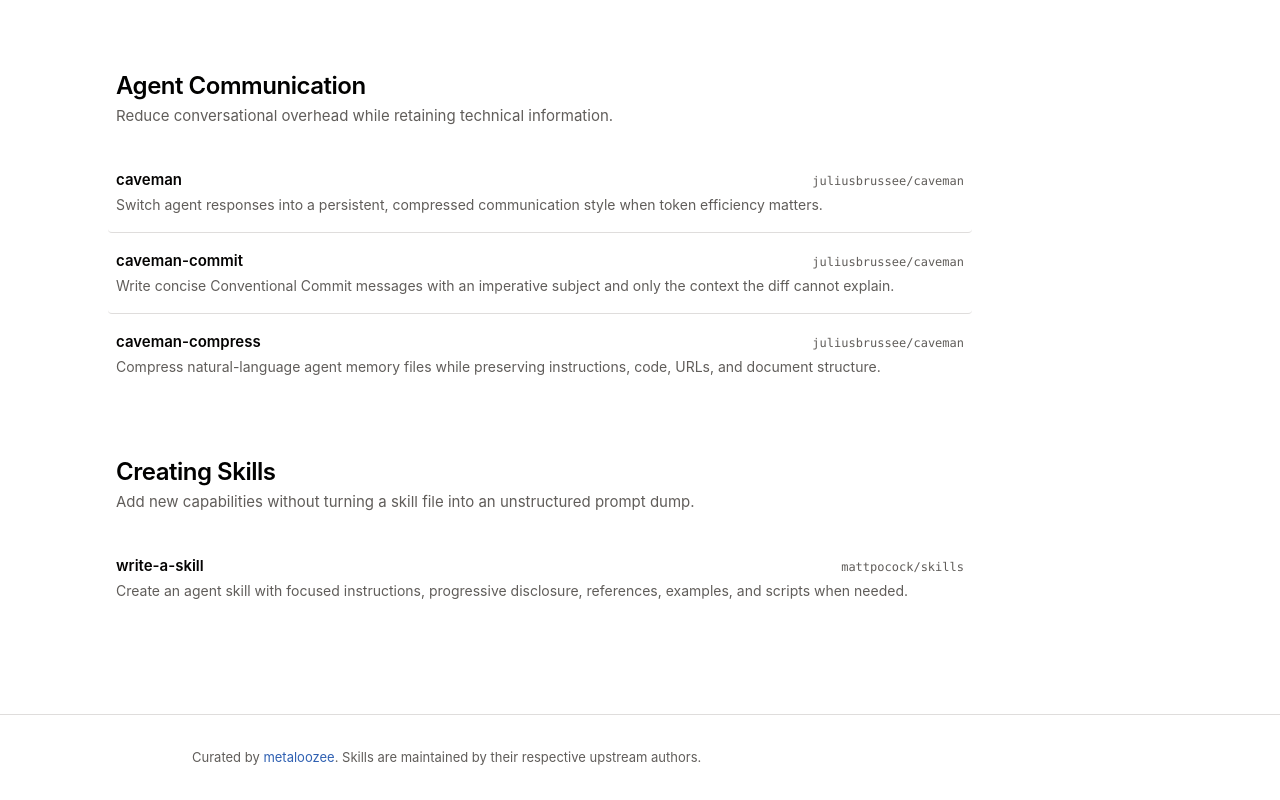
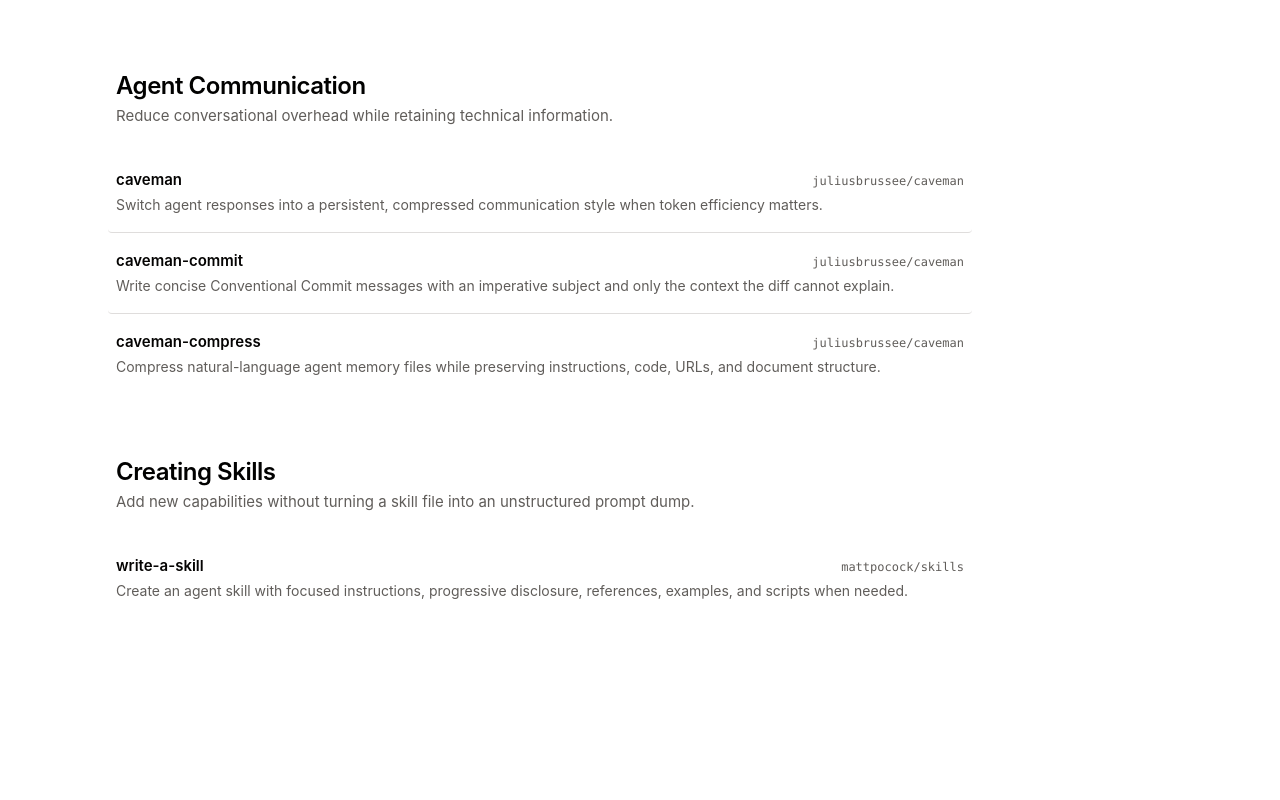
Before and after one commit to metaloozee/skills, a React (Vite) app: page / in a window 1280 px wide. Shown: the part 4208-5008 px from the top of the page. After the commit the page ends 4922 px from the top, so only its background shows below. Built offline with nearby package versions, Linux system fonts and the light colour scheme.

Commit message:
chore: the index page

```diff
--- a/src/App.tsx
+++ b/src/App.tsx
@@ -146,22 +146,6 @@ function CategorySection({ category }: { category: (typeof categories)[number] }
   )
 }
 
-function Footer() {
-  return (
-    <motion.footer
-      className="footer"
-      initial={{ opacity: 0 }}
-      whileInView={{ opacity: 1 }}
-      viewport={{ once: true, margin: '-40px' }}
-      transition={{ duration: 0.5, ease: easeCustom }}
-    >
-      <p className="footer-text">
-        Curated by <a href="https://github.com/metaloozee">metaloozee</a>.
-        Skills are maintained by their respective upstream authors.
-      </p>
-    </motion.footer>
-  )
-}
 
 function TOC() {
   const [activeId, setActiveId] = useState('')
@@ -232,7 +216,6 @@ export default function App() {
           <TOC />
         </div>
       </div>
-      <Footer />
     </div>
   )
 }
```
Also changed, not shown: 1 other file (tests, documents, lock files or other folders).
